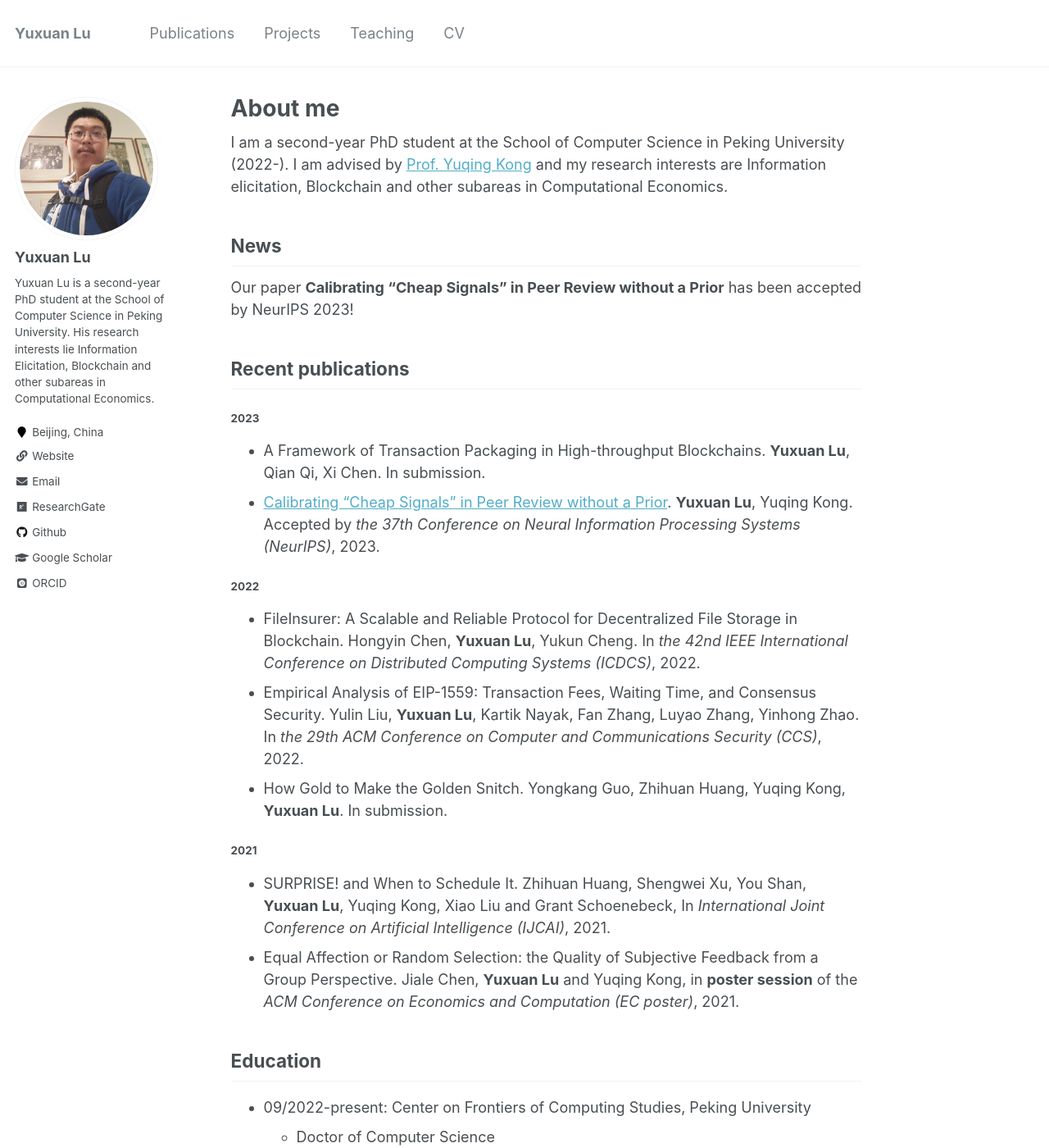
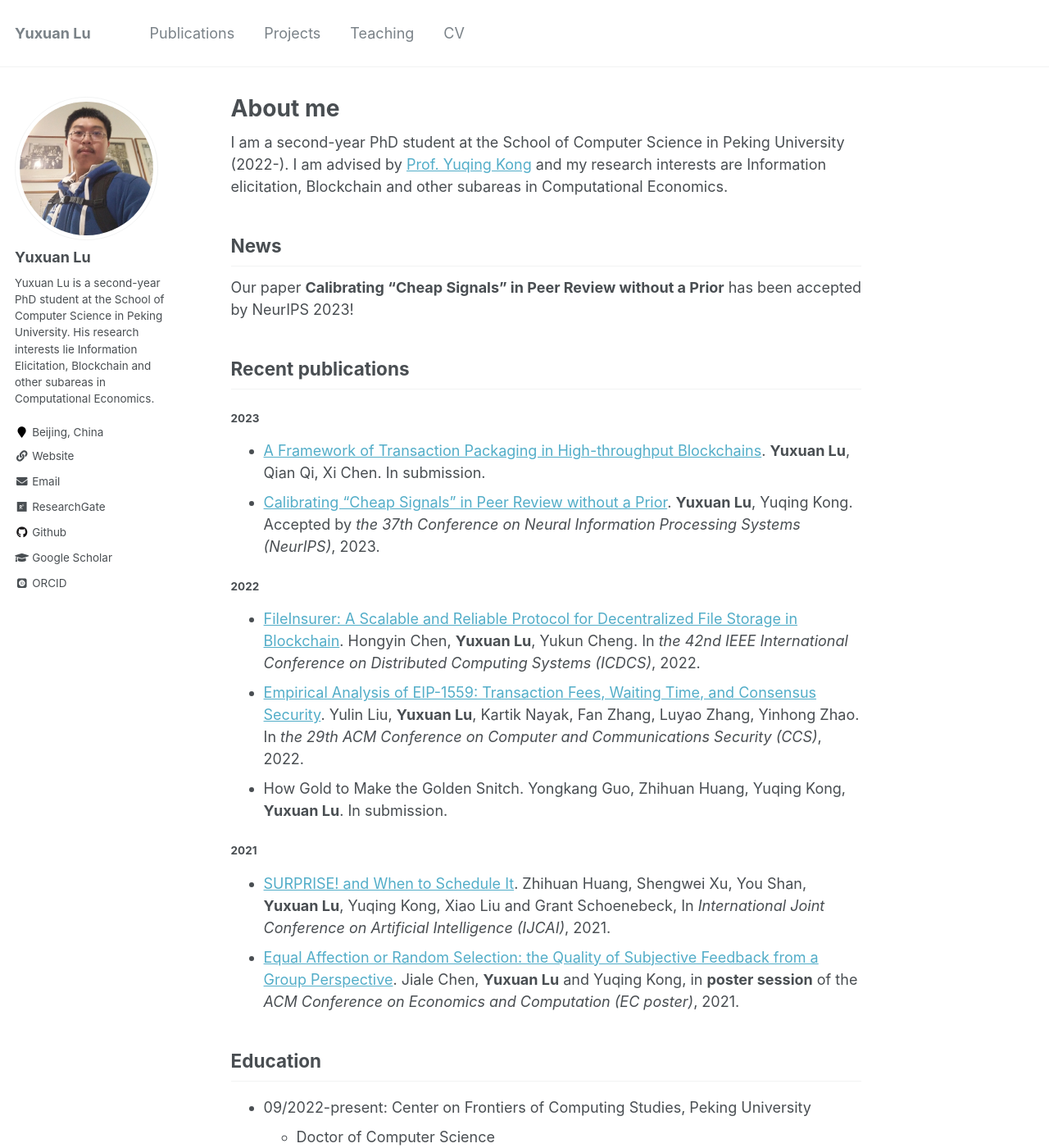
Before and after one commit to yx-lu/yx-lu.github.io, a Jekyll site: the page built from _pages/about.md, in a window 1280 px wide and 1400 px high. Shown: the whole window at 82% size. Built offline with Jekyll 4.4.1, drawn with Linux system fonts in a browser that asks for light colours; some web fonts are replaced; part of the change alters nothing that is shown.

```diff
--- a/_pages/about.md
+++ b/_pages/about.md
@@ -18,19 +18,19 @@ Our paper **Calibrating “Cheap Signals” in Peer Review without a Prior** has
 
 #### 2023
 
-* A Framework of Transaction Packaging in High-throughput Blockchains. **Yuxuan Lu**, Qian Qi, Xi Chen. In submission.
+* [A Framework of Transaction Packaging in High-throughput Blockchains](https://yxlu.me/publication/packaging). **Yuxuan Lu**, Qian Qi, Xi Chen. In submission.
 * [Calibrating “Cheap Signals” in Peer Review without a Prior](https://yxlu.me/publication/peer_review_neurips23). **Yuxuan Lu**, Yuqing Kong. Accepted by *the 37th Conference on Neural Information Processing Systems (NeurIPS)*, 2023.
 
 #### 2022
 
-* FileInsurer: A Scalable and Reliable Protocol for Decentralized File Storage in Blockchain. Hongyin Chen, **Yuxuan Lu**, Yukun Cheng. In *the 42nd IEEE International Conference on Distributed Computing Systems (ICDCS)*, 2022.
-* Empirical Analysis of EIP-1559: Transaction Fees, Waiting Time, and Consensus Security. Yulin Liu, **Yuxuan Lu**, Kartik Nayak, Fan Zhang, Luyao Zhang, Yinhong Zhao. In *the 29th ACM Conference on Computer and Communications Security (CCS)*, 2022.
+* [FileInsurer: A Scalable and Reliable Protocol for Decentralized File Storage in Blockchain](https://yxlu.me/publication/fileinsurer_icdcs22). Hongyin Chen, **Yuxuan Lu**, Yukun Cheng. In *the 42nd IEEE International Conference on Distributed Computing Systems (ICDCS)*, 2022.
+* [Empirical Analysis of EIP-1559: Transaction Fees, Waiting Time, and Consensus Security](https://yxlu.me/publication/eip1559_ccs22). Yulin Liu, **Yuxuan Lu**, Kartik Nayak, Fan Zhang, Luyao Zhang, Yinhong Zhao. In *the 29th ACM Conference on Computer and Communications Security (CCS)*, 2022.
 * How Gold to Make the Golden Snitch. Yongkang Guo, Zhihuan Huang, Yuqing Kong, **Yuxuan Lu**. In submission.
 
 #### 2021
 
-* SURPRISE! and When to Schedule It. Zhihuan Huang, Shengwei Xu, You Shan, **Yuxuan Lu**, Yuqing Kong, Xiao Liu and Grant Schoenebeck, In *International Joint Conference on Artificial Intelligence (IJCAI)*, 2021.
-* Equal Affection or Random Selection: the Quality of Subjective Feedback from a Group Perspective. Jiale Chen, **Yuxuan Lu** and Yuqing Kong, in **poster session** of the *ACM Conference on Economics and Computation (EC poster)*, 2021.
+* [SURPRISE! and When to Schedule It](https://yxlu.me/publication/surprise_ijcai21). Zhihuan Huang, Shengwei Xu, You Shan, **Yuxuan Lu**, Yuqing Kong, Xiao Liu and Grant Schoenebeck, In *International Joint Conference on Artificial Intelligence (IJCAI)*, 2021.
+* [Equal Affection or Random Selection: the Quality of Subjective Feedback from a Group Perspective](https://yxlu.me/publication/fvariety). Jiale Chen, **Yuxuan Lu** and Yuqing Kong, in **poster session** of the *ACM Conference on Economics and Computation (EC poster)*, 2021.
 
 ## Education
 
```
